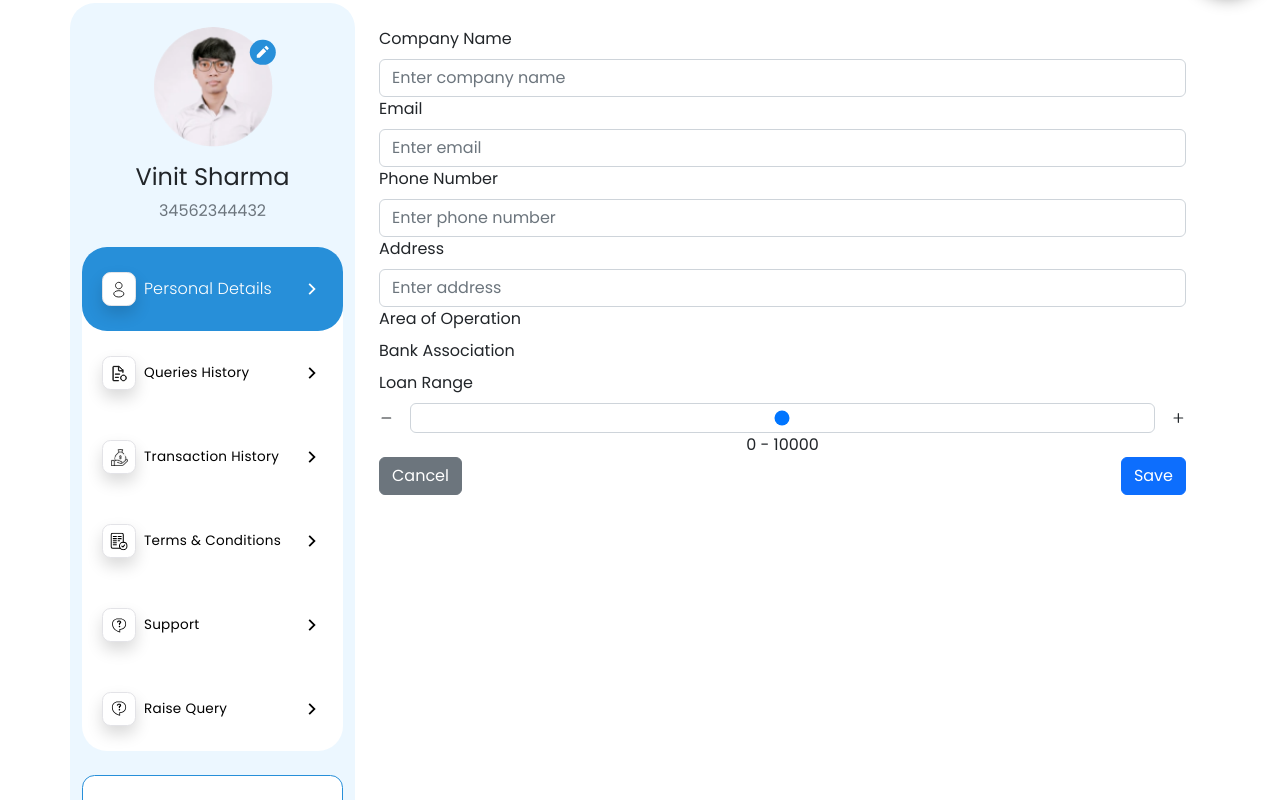
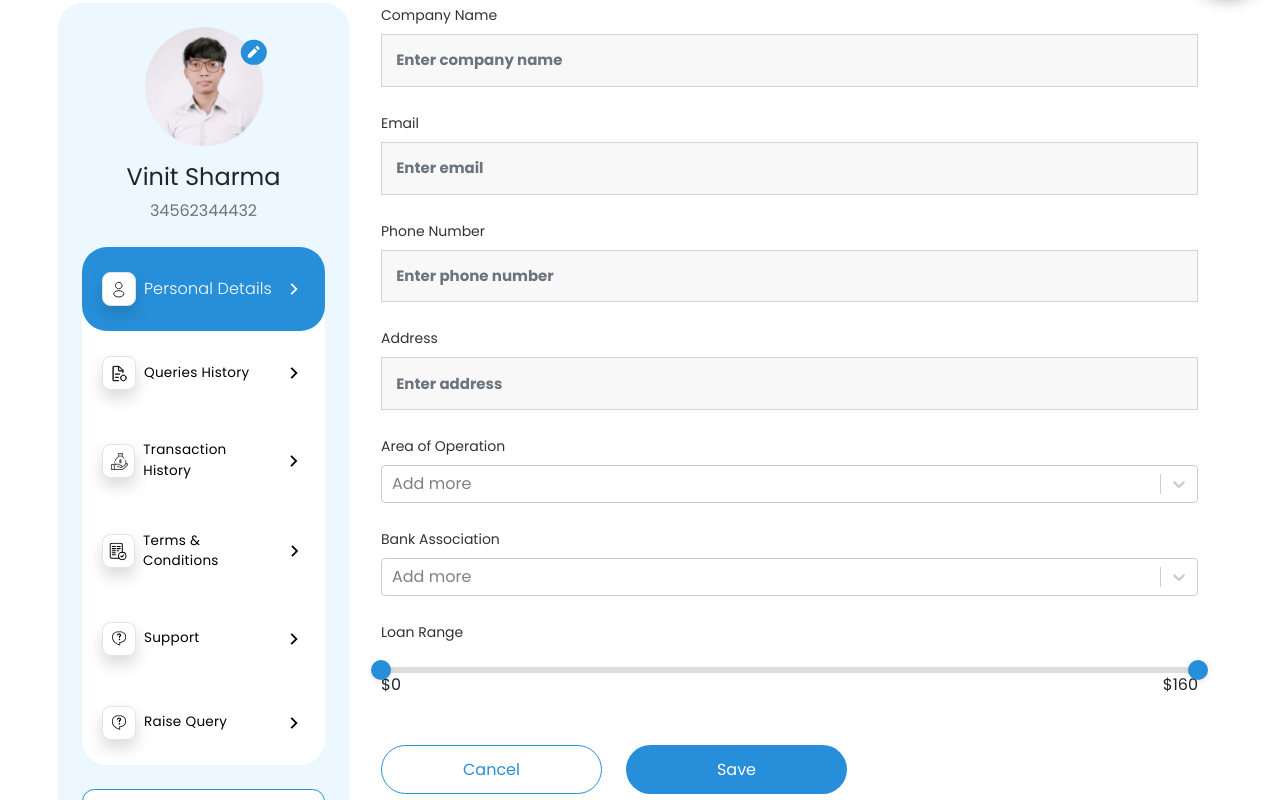
Before and after one commit to Vivekackrolix/Nesto-Frontend, a React (Create React App) app: page /home-dashboard/profile in a window 1280 px wide. Shown: the part 440-1240 px from the top of the page. Built offline with nearby package versions, Linux system fonts and the light colour scheme.

Commit message:
profile page form added

```diff
--- a/package.json
+++ b/package.json
@@ -13,6 +13,7 @@
     "react-chartjs-2": "^5.2.0",
     "react-dom": "^18.2.0",
     "react-icons": "^4.7.1",
+    "react-range": "^1.8.14",
     "react-router-dom": "^6.8.1",
     "react-scripts": "5.0.1",
     "react-select": "^5.7.0",
--- a/src/App.js
+++ b/src/App.js
@@ -29,7 +29,7 @@ const App = () => {
               </Route>
             );
           } else {
-            return null;
+            return <Route key={id} path={path} element={element} />;
           }
         })}
       </Routes>
--- a/src/auth/login/Login.js
+++ b/src/auth/login/Login.js
@@ -15,6 +15,7 @@ import ResetPasswordModal from './ResetPasswordModal';
 import EnterOtp from './EnterOtp';
 import { Footer, Header } from '../../components';
 import './Login.css';
+import { Link } from 'react-router-dom';
 
 const Login = () => {
   // email phone number validation
@@ -154,6 +155,8 @@ const Login = () => {
                   variant="primary"
                   size="md"
                   className="rounded-0 border-0 bg-color-primary"
+                  as={Link}
+                  to="/home-dashboard"
                 >
                   Login
                 </Button>
--- a/src/dashboard/profile/Profile.css
+++ b/src/dashboard/profile/Profile.css
@@ -109,3 +109,19 @@
   letter-spacing: 0.02em;
   color: #278fd9;
 }
+
+/* profile form */
+.profile__form .form-label {
+  font-weight: 400;
+  font-size: 14px;
+  color: #333333;
+}
+
+.profile__form input {
+  font-weight: 700;
+  font-size: 15px;
+  color: #000000;
+  padding: 14.2345px;
+  background: #f8f8f8;
+  border-radius: 10.6759px;
+}
--- a/src/dashboard/profile/Profile.js
+++ b/src/dashboard/profile/Profile.js
@@ -34,7 +34,7 @@ const ProfilePage = () => {
 
   return (
     <Container className="profile mb-5">
-      <Row>
+      <Row className="gx-5">
         <Col md={3} className="profile__sidebar__wrapper">
           <aside className="d-flex flex-column h-100 justify-content-between py-4">
             <div>
@@ -89,7 +89,7 @@ const ProfilePage = () => {
             </div>
           </aside>
         </Col>
-        <Col md={9} className="p-4">
+        <Col md={9} className="pt-0">
           <Tab.Container activeKey={activeTab}>
             <Tab.Content>
               {tabs.map((tab, index) => (
--- a/src/dashboard/profile/personal-details/PersonalDetailsForm.js
+++ b/src/dashboard/profile/personal-details/PersonalDetailsForm.js
@@ -1,66 +1,76 @@
 import { Form, Button } from 'react-bootstrap';
-import { FiMinus, FiPlus } from 'react-icons/fi';
-// import CreatableSelect from 'react-select/creatable';
+import CreatableSelect from 'react-select/creatable';
+import RangeSlider from '../../range-slider/RangeSlider';
+
+const options = [
+  { value: 'sector 28', label: 'Sector 28' },
+  { value: 'hDFC Bank', label: 'HDFC Bank' },
+];
 
 const PersonalDetailsForm = () => {
   return (
     <>
-      <Form>
-        <Form.Group controlId="companyName">
+      <Form className="profile__form ps-2">
+        <Form.Group className="mb-4" controlId="companyName">
           <Form.Label>Company Name</Form.Label>
-          <Form.Control type="text" placeholder="Enter company name" />
+          <Form.Control
+            className="rounded-0"
+            type="text"
+            placeholder="Enter company name"
+          />
         </Form.Group>
 
-        <Form.Group controlId="email">
+        <Form.Group className="mb-4" controlId="email">
           <Form.Label>Email</Form.Label>
-          <Form.Control type="email" placeholder="Enter email" />
+          <Form.Control
+            className="rounded-0"
+            type="email"
+            placeholder="Enter email"
+          />
         </Form.Group>
 
-        <Form.Group controlId="phoneNumber">
+        <Form.Group className="mb-4" controlId="phoneNumber">
           <Form.Label>Phone Number</Form.Label>
-          <Form.Control type="tel" placeholder="Enter phone number" />
+          <Form.Control
+            className="rounded-0"
+            type="tel"
+            placeholder="Enter phone number"
+          />
         </Form.Group>
 
-        <Form.Group controlId="address">
+        <Form.Group className="mb-4" controlId="address">
           <Form.Label>Address</Form.Label>
-          <Form.Control type="text" placeholder="Enter address" />
+          <Form.Control
+            className="rounded-0"
+            type="text"
+            placeholder="Enter address"
+          />
         </Form.Group>
 
-        <Form.Group controlId="areaOfOperation">
+        <Form.Group className="mb-4" controlId="areaOfOperation">
           <Form.Label>Area of Operation</Form.Label>
-          {/* <CreatableSelect isMulti placeholder="Add more" options={[]} /> */}
+          <CreatableSelect isMulti placeholder="Add more" options={options} />
         </Form.Group>
 
-        <Form.Group controlId="bankAssociation">
+        <Form.Group className="mb-4" controlId="bankAssociation">
           <Form.Label>Bank Association</Form.Label>
-          {/* <CreatableSelect isMulti placeholder="Add more" options={[]} /> */}
+          <CreatableSelect isMulti placeholder="Add more" options={options} />
         </Form.Group>
 
-        <Form.Group controlId="loanRange">
-          <Form.Label>Loan Range</Form.Label>
-          <div className="d-flex align-items-center">
-            <FiMinus />
-            <Form.Control
-              type="range"
-              min={0}
-              max={10000}
-              className="flex-grow-1 mx-3"
-            />
-            <FiPlus />
-          </div>
-          <div className="text-center">
-            <span className="font-weight-bold">0 - 10000</span>
-          </div>
-        </Form.Group>
+        <RangeSlider />
 
-        {/* <Form.Group controlId="uploadDocument">
+        {/* <Form.Group className='mb-4' controlId="uploadDocument">
           <Form.Label>Upload Document</Form.Label>
           <Form.File id="uploadDocument" />
         </Form.Group> */}
 
-        <div className="d-flex justify-content-between">
-          <Button variant="secondary">Cancel</Button>
-          <Button variant="primary">Save</Button>
+        <div className="d-flex gap-4 mt-5">
+          <Button className="btn-color-outline-primary rounded-100 btn-rounded">
+            Cancel
+          </Button>
+          <Button className="btn-color-primary rounded-100 btn-rounded">
+            Save
+          </Button>
         </div>
       </Form>
     </>
--- /dev/null
+++ b/src/dashboard/range-slider/RangeSlider.js
@@ -0,0 +1,57 @@
+import React, { useState } from 'react';
+import { Range } from 'react-range';
+import { Form } from 'react-bootstrap';
+
+const RangeSlider = () => {
+  const [values, setValues] = useState([0, 160]);
+
+  const handleChange = newValues => {
+    setValues(newValues);
+  };
+
+  return (
+    <Form.Group controlId="rangeSlider" className="mb-4">
+      <Form.Label className="mb-4">Loan Range</Form.Label>
+      <Range
+        values={values}
+        step={1}
+        min={0}
+        max={160}
+        onChange={handleChange}
+        renderTrack={({ props, children }) => (
+          <div
+            {...props}
+            style={{
+              ...props.style,
+              height: '6px',
+              width: '100%',
+              backgroundColor: '#ddd',
+              borderRadius: '3px',
+            }}
+          >
+            {children}
+          </div>
+        )}
+        renderThumb={({ props }) => (
+          <div
+            {...props}
+            style={{
+              ...props.style,
+              height: '20px',
+              width: '20px',
+              backgroundColor: '#278FD9',
+              borderRadius: '50%',
+              boxShadow: '0 2px 6px rgba(0, 0, 0, 0.1)',
+            }}
+          />
+        )}
+      />
+      <div className="d-flex justify-content-between">
+        <span>{`$${values[0]}`}</span>
+        <span>{`$${values[1]}`}</span>
+      </div>
+    </Form.Group>
+  );
+};
+
+export default RangeSlider;
--- a/src/index.css
+++ b/src/index.css
@@ -136,6 +136,11 @@ a:focus {
   border-radius: 100px;
 }
 
+.btn-rounded {
+  width: 221px;
+  padding: 11.1518px 13.3822px;
+}
+
 .card-link {
   font-weight: 700;
   font-size: 13px;
--- a/src/utils/Routes.js
+++ b/src/utils/Routes.js
@@ -39,10 +39,15 @@ export const RouteData = [
         element: <PropertyDetails />,
       },
       {
-        id: 6,
+        id: 7,
         path: 'property-details-info',
         element: <PropertyDetails />,
       },
     ],
   },
+  // {
+  //   id: 8,
+  //   path: '/property-details-info-broker',
+  //   element: <PropertyDetails />,
+  // },
 ];
```
Also changed, not shown: 1 other file (tests, documents, lock files or other folders).
